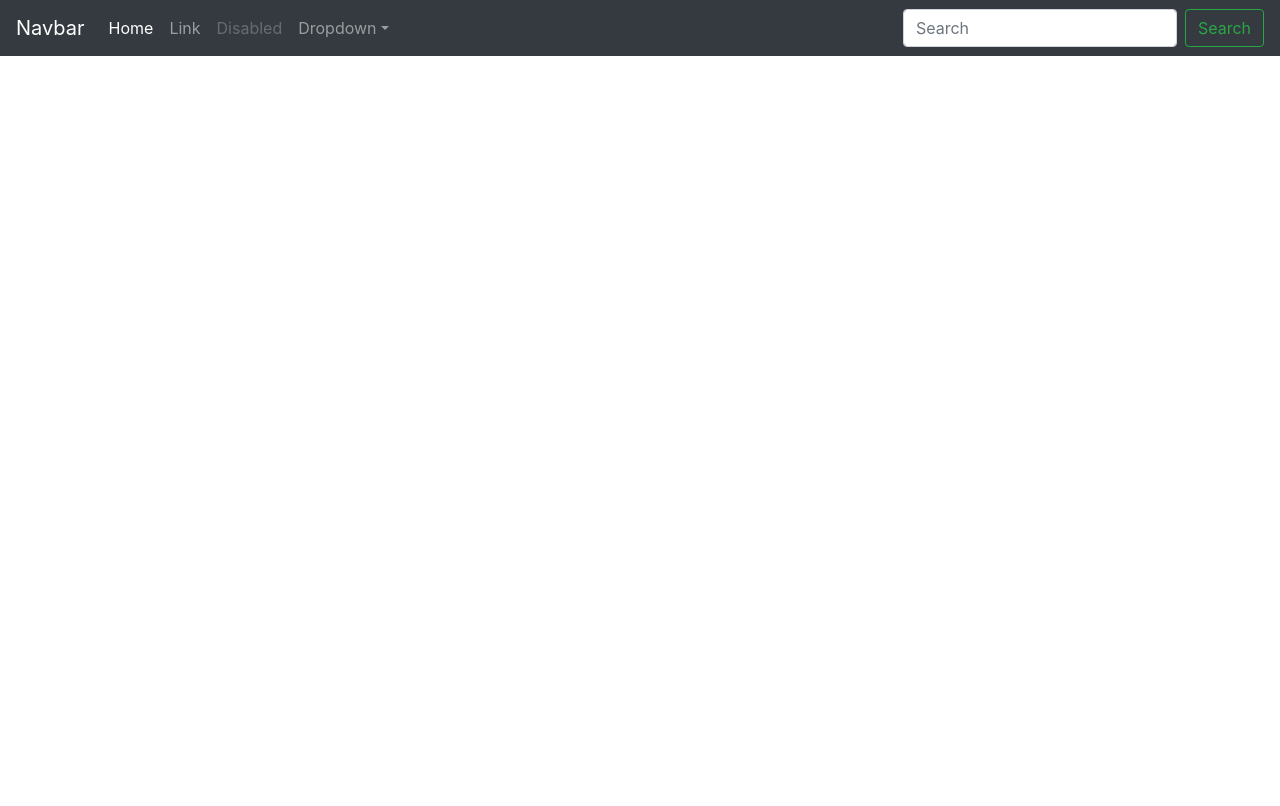
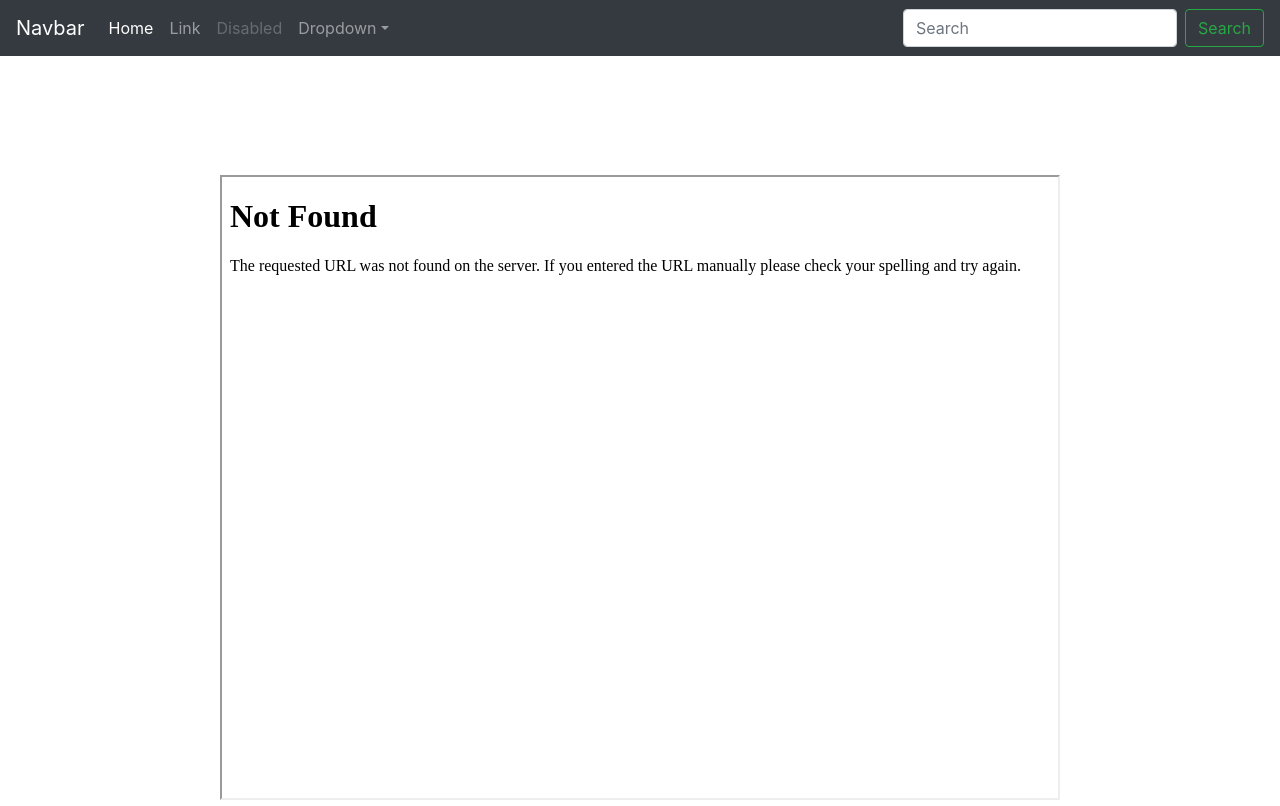
Before and after one commit to shipyard/flask-starter, a Python web app: template src/templates/base.html in a window 1280 px wide. Before the commit the page ends 56 px from the top, so only its background shows below. Run offline with Jinja, Linux system fonts and the light colour scheme; the template is opened without the code that fills it, so the values that code supplies are empty; some libraries are stand-ins or nearby versions.

Commit message:
Add footer to contain DOOM

```diff
--- a/docker-compose.yaml
+++ b/docker-compose.yaml
@@ -16,6 +16,11 @@ services:
       - './src:/srv/src:ro'
     ports:
       - '8080:8080'
+
+  doom:
+    image: 'elliottking/doom-wasm:0.1.1'
+    ports:
+      - '8000:8000'
 
   worker:
     labels:
--- a/src/static/css/custom.css
+++ b/src/static/css/custom.css
@@ -6,3 +6,21 @@ body {
   padding: 3rem 1.5rem;
   text-align: center;
 }
+
+.footer {
+  position: absolute;
+  bottom: 0;
+  width: 100%;
+}
+
+.doom-container {
+  margin-left: auto;
+  margin-right: auto;
+  height: 625px;
+  width: 840px;
+}
+
+.doom-container iframe {
+  height:100%;
+  width:100%;
+}
--- a/src/templates/base.html
+++ b/src/templates/base.html
@@ -54,6 +54,12 @@
       {% block content %}{% endblock %}
     </main><!-- /.container -->
 
+    <footer class="footer">
+      <div class="doom-container">
+        <iframe scrolling="no" src="http://localhost:8000" title="DOOM WASM"></iframe>
+      </div>
+    </footer>
+
     <!-- Bootstrap core JavaScript
     ================================================== -->
     <!-- Placed at the end of the document so the pages load faster -->
```
